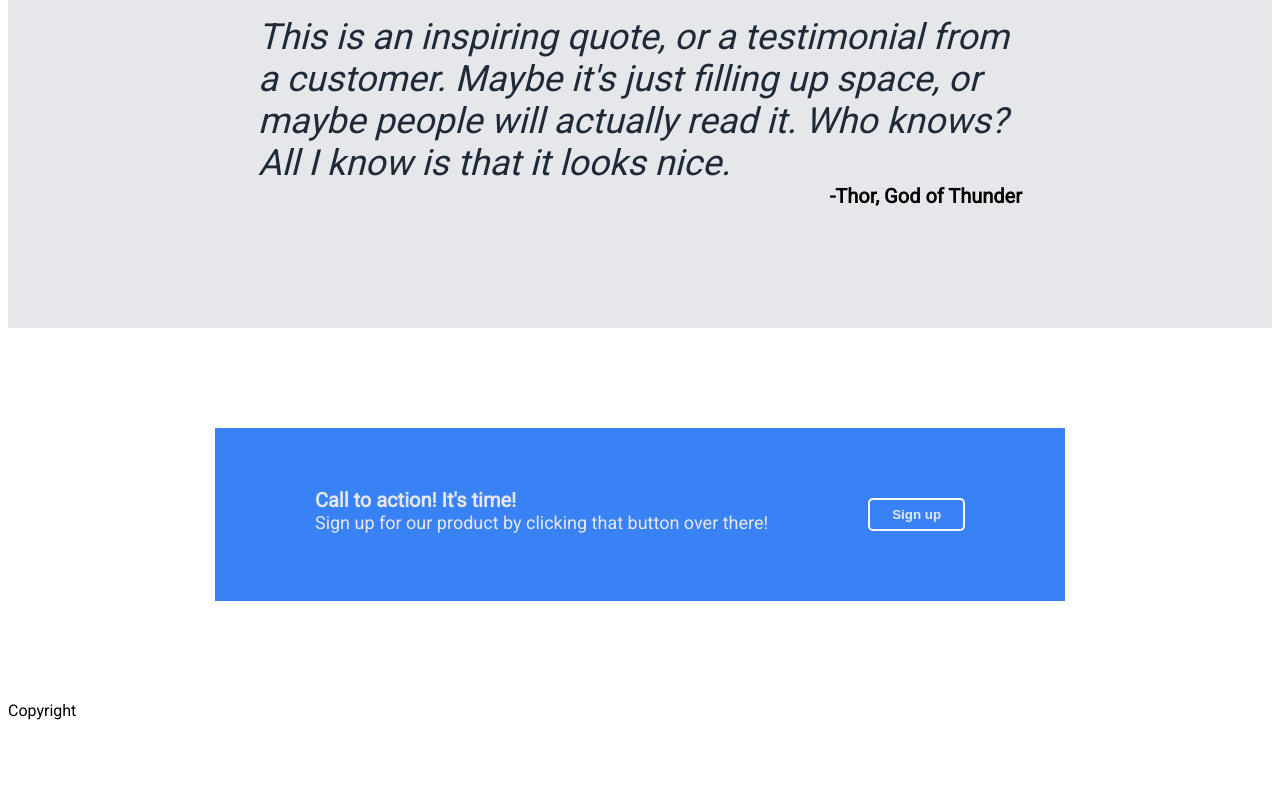
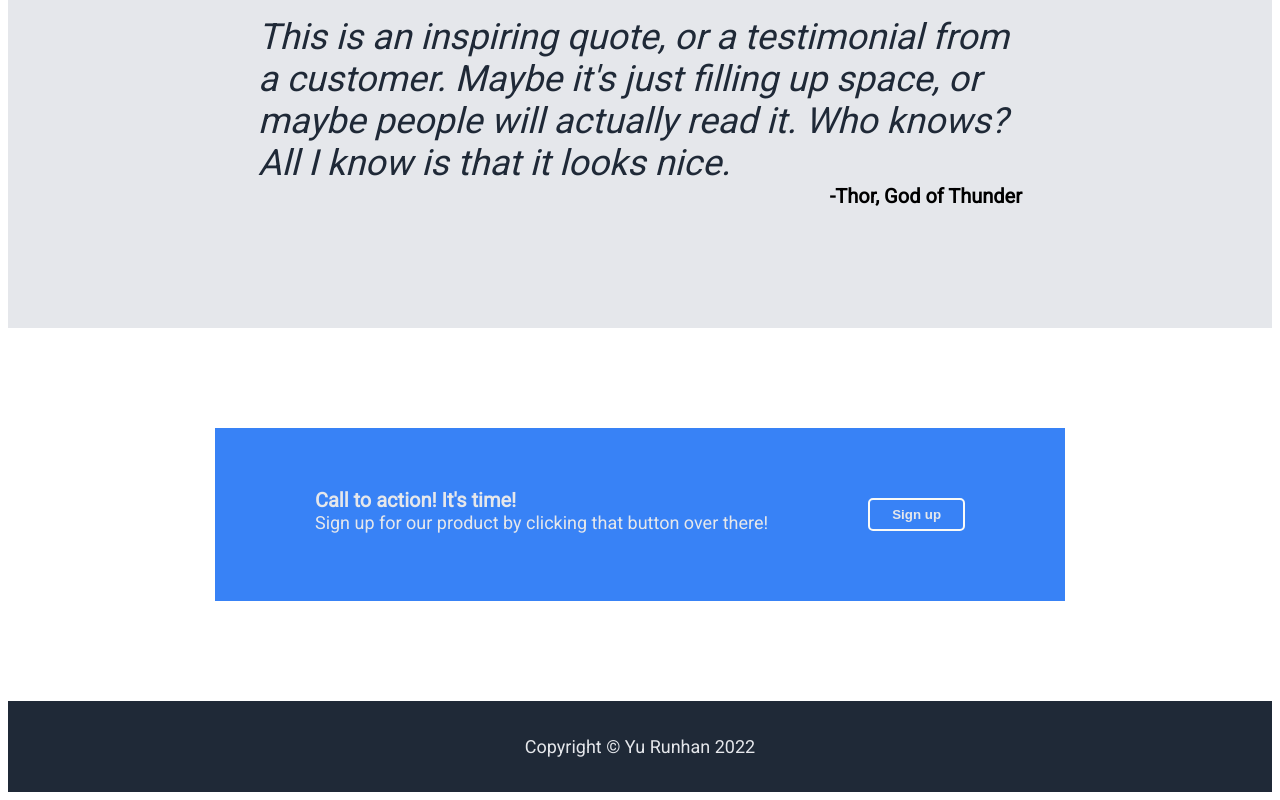
Before and after one commit to yrhyrhyrh/landing-page, a plain HTML site: page index.html in a window 1280 px wide. Shown: the part 1219-2019 px from the top of the page. Before the commit the page ends 1947 px from the top, so only its background shows below. Drawn offline with Linux system fonts and the light colour scheme.

Commit message:
Done footer

```diff
--- a/index.html
+++ b/index.html
@@ -71,7 +71,7 @@
     </div>
 
     <div class="footer">
-        Copyright
+        Copyright © Yu Runhan 2022
     </div>
 </body>
 </html>
--- a/style.css
+++ b/style.css
@@ -166,3 +166,14 @@ button {
     font-weight: 700;
     color: #E5E7EB;
 }
+
+
+.footer {
+    background-color: #1F2937;
+    color:#E5E7EB;
+    display: flex;
+    padding: 35px;
+    justify-content: center;
+    align-items: center;
+    font-size: 18px;
+}
```
